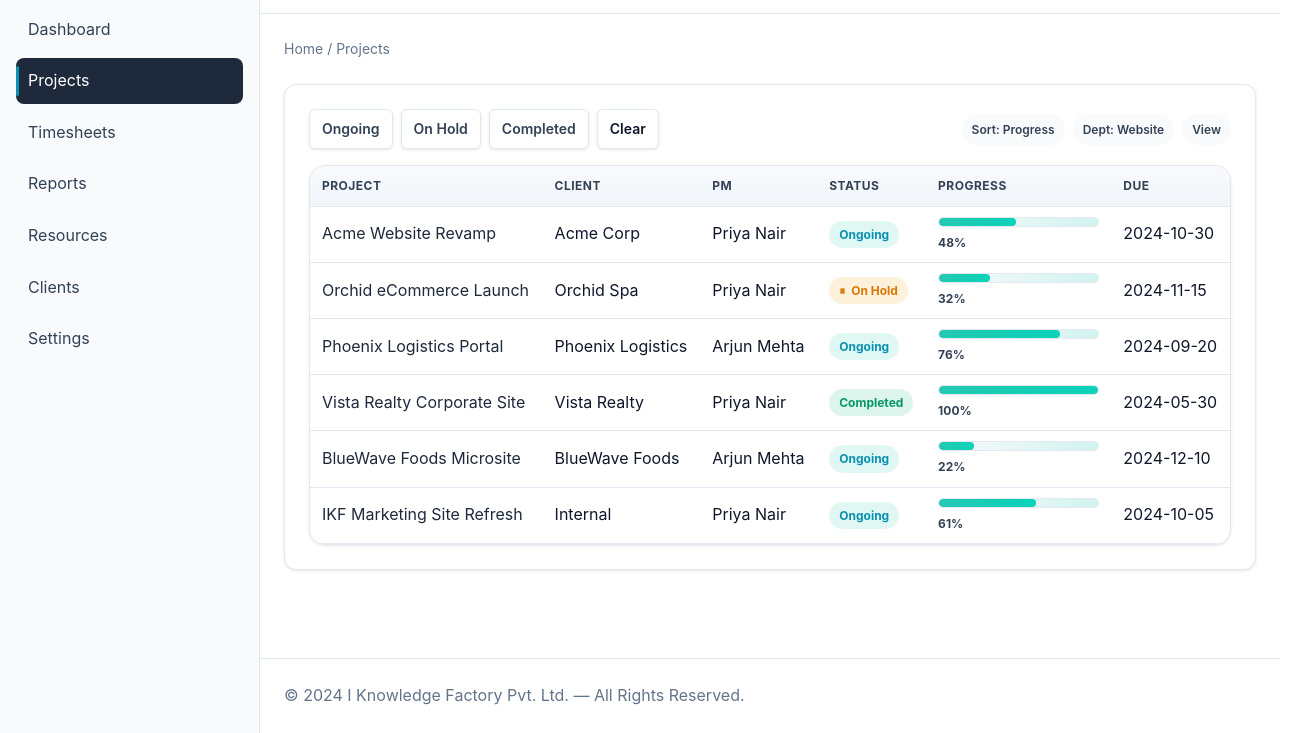
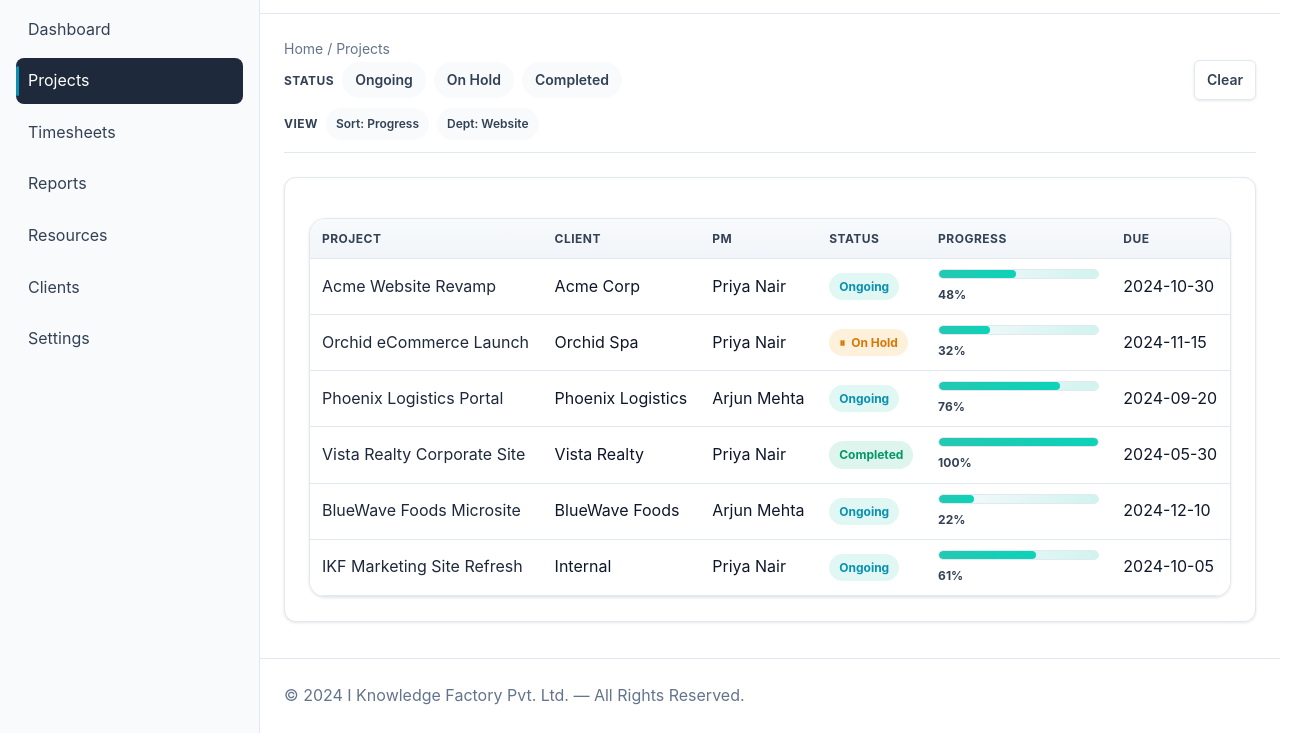
Before and after one commit to surajikf/Project-Tracker-03, a plain HTML site: page projects.html in a window 1280 px wide. Shown: the part 67-800 px from the top of the page, 1301 px wide, since content can reach past the window. Drawn offline with Linux system fonts and the light colour scheme.

Commit message:
UX: unify filter toolbar on Projects and Reports using sticky .ts-filters pattern for consistency

```diff
--- a/projects.html
+++ b/projects.html
@@ -36,20 +36,24 @@
     <div class="app-content" id="main">
       <nav class="breadcrumbs">Home / Projects</nav>
 
+      <div class="ts-filters">
+        <div class="row" aria-label="Project filters">
+          <span class="title">Status</span>
+          <a class="filter-chip" href="#filter-ongoing" title="Show Ongoing">Ongoing</a>
+          <a class="filter-chip" href="#filter-onhold" title="Show On Hold">On Hold</a>
+          <a class="filter-chip" href="#filter-completed" title="Show Completed">Completed</a>
+          <span class="spacer"></span>
+          <a class="btn small ghost" href="#" title="Clear filters">Clear</a>
+        </div>
+        <div class="row" aria-label="Sort & Dept">
+          <span class="title">View</span>
+          <span class="chip">Sort: Progress</span>
+          <span class="chip">Dept: Website</span>
+        </div>
+      </div>
+
       <section class="card mt-6">
-        <div class="flex items-center justify-between mb-4">
-          <div class="flex gap-2">
-            <a class="btn small ghost" href="#filter-ongoing" title="Show Ongoing">Ongoing</a>
-            <a class="btn small ghost" href="#filter-onhold" title="Show On Hold">On Hold</a>
-            <a class="btn small ghost" href="#filter-completed" title="Show Completed">Completed</a>
-            <a class="btn small" href="#" title="Clear filters">Clear</a>
-          </div>
-          <div class="flex gap-2">
-            <span class="chip">Sort: Progress</span>
-            <span class="chip">Dept: Website</span>
-            <span class="chip" data-tooltip="Toggle density via bottom bar">View</span>
-          </div>
-        </div>
+        <div class="flex items-center justify-between mb-4"></div>
         <span id="filter-ongoing"></span>
         <span id="filter-onhold"></span>
         <span id="filter-completed"></span>
```
Also changed, not shown: reports.html (+8 -0 lines).
